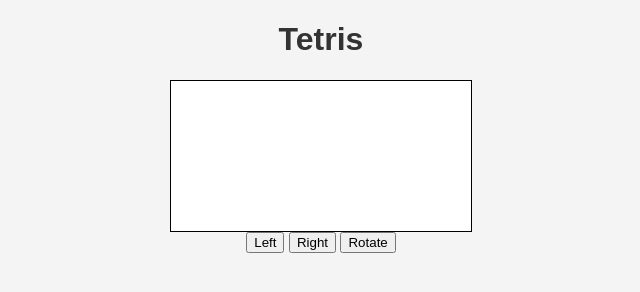
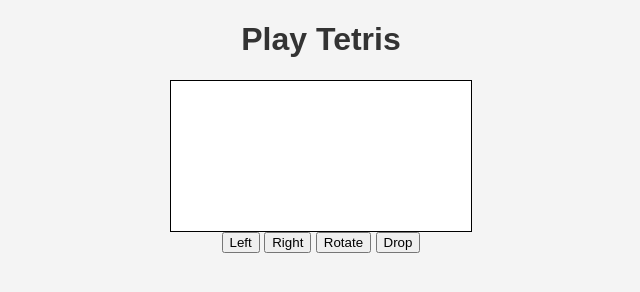
Before and after one commit to Trentlane1/Trentlane1.github.io, a plain HTML site: page tetris.html in a window 1280 px wide. Shown: the whole page, without its empty margins (319-959 px from the left). Drawn offline with Linux system fonts and the light colour scheme.

Commit message:
Update tetris.html

```diff
--- a/tetris.html
+++ b/tetris.html
@@ -3,20 +3,22 @@
 <head>
     <meta charset="UTF-8">
     <meta name="viewport" content="width=device-width, initial-scale=1.0">
-    <title>Tetris Game</title>
+    <title>Tetris Game by Trentlane1</title>
     <link rel="stylesheet" href="assets/style.css">
 </head>
 <body>
     <header>
-        <h1>Tetris</h1>
+        <h1>Play Tetris</h1>
     </header>
 
     <canvas id="tetrisCanvas"></canvas>
 
+    <!-- Touch Controls for Mobile -->
     <div id="controls">
         <button id="leftButton">Left</button>
         <button id="rightButton">Right</button>
-        <button id="fireButton">Rotate</button>
+        <button id="rotateButton">Rotate</button>
+        <button id="dropButton">Drop</button>
     </div>
 
     <script src="assets/tetris.js"></script>
```
